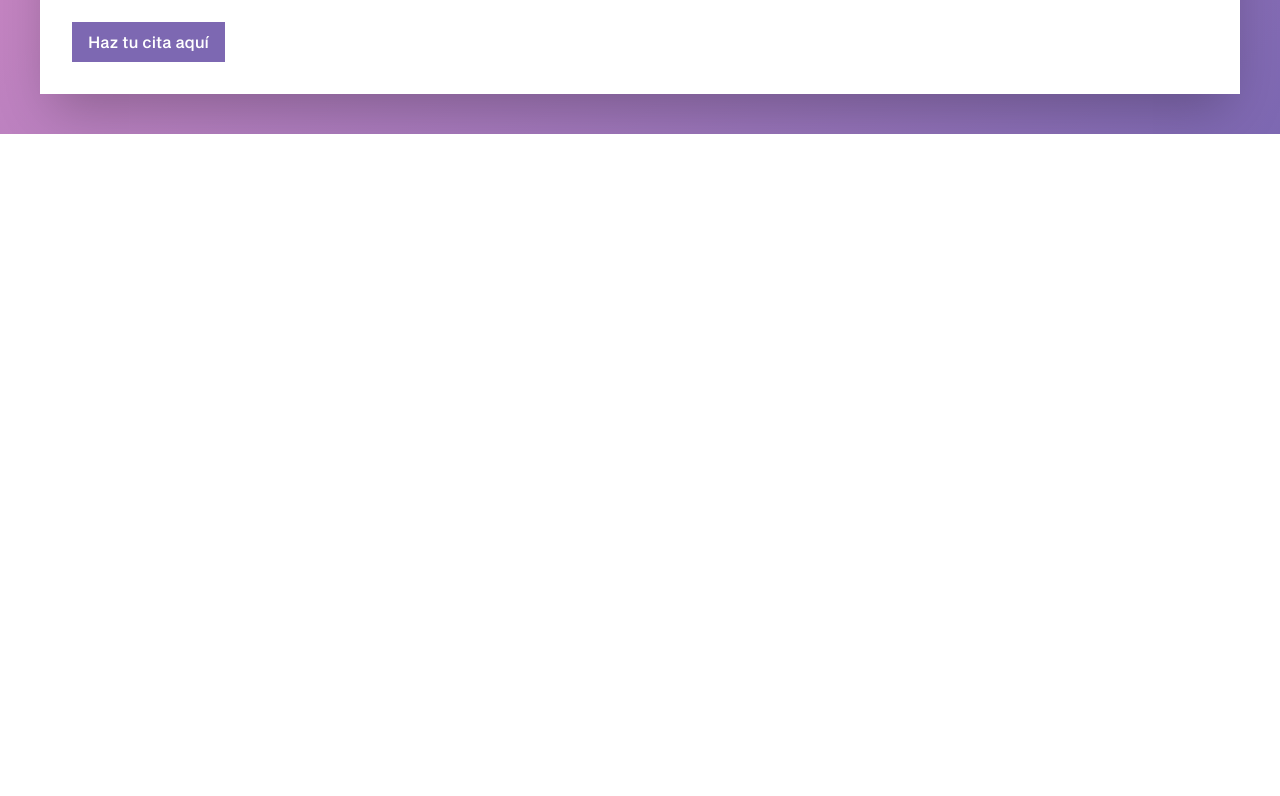
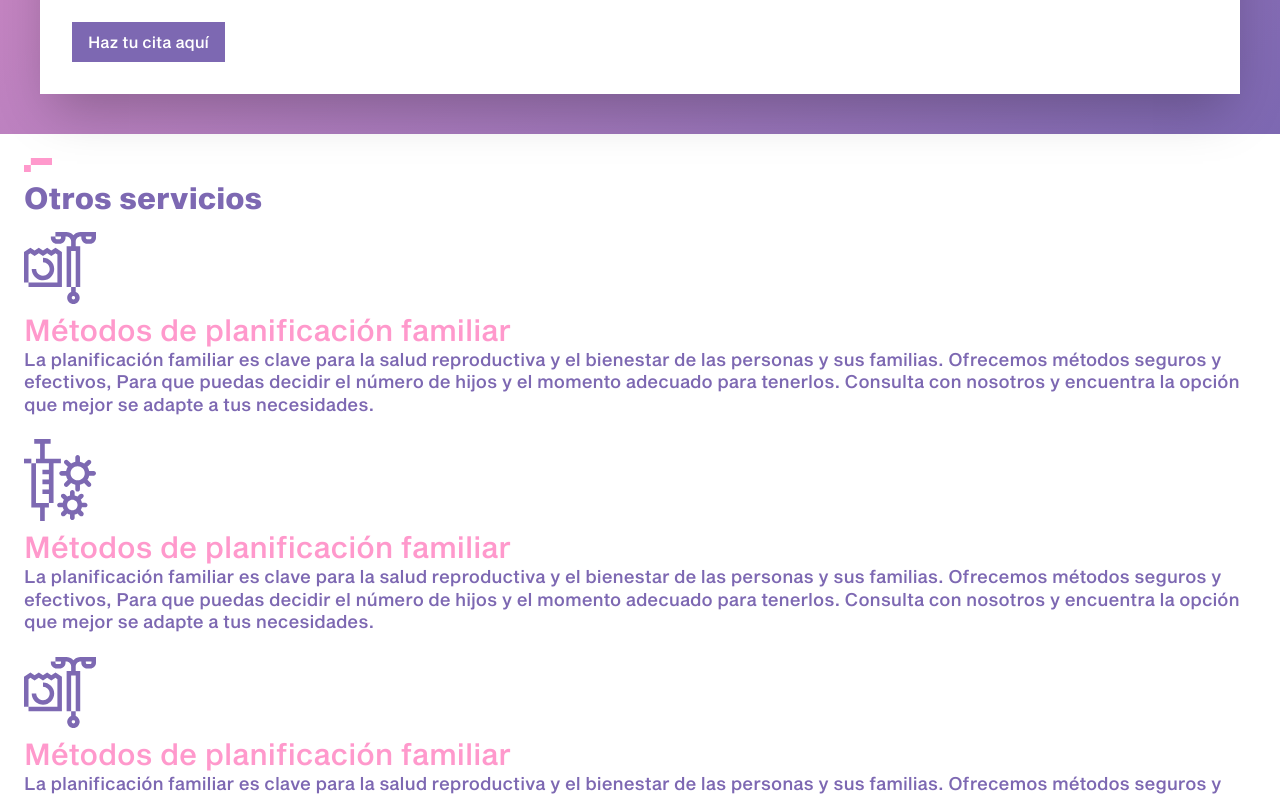
Before and after one commit to Hiddenberg/hicea-website, a Next.js app in the folder application/: page / in a window 1280 px wide. Shown: the part 3525-4321 px from the top of the page. Before the commit the page ends 3659 px from the top, so only its background shows below. Built offline with nearby package versions, Linux system fonts and the light colour scheme.

Commit message:
adding other services section

```diff
--- /dev/null
+++ b/application/src/app/components/sections/OtherServicesSection.tsx
@@ -0,0 +1,55 @@
+import TextLineIcon from "../TextLineIcon";
+
+interface OtherServiceCardProps {
+   title: string;
+   description: string;
+   iconURL: string;
+}
+
+function OtherServiceCard({ title, description, iconURL }: OtherServiceCardProps) {
+   return (
+      <div>
+         <img src={iconURL} alt={title} className="mb-2 w-18 h-auto object-contain" />
+         <h3 className="text-hicea-pink text-3xl">{title}</h3>
+         <p className="text-hicea-purple text-lg leading-tight">{description}</p>
+      </div>
+   )
+}
+
+const otherServices: OtherServiceCardProps[] = [
+   {
+      title: "Métodos de planificación familiar",
+      description: "La planificación familiar es clave para la salud reproductiva y el bienestar de las personas y sus familias. Ofrecemos métodos seguros y efectivos, Para que puedas decidir el número de hijos y el momento adecuado para tenerlos. Consulta con nosotros y encuentra la opción que mejor se adapte a tus necesidades.",
+      iconURL: "/assets/PLANIFICACION-FAMILIAR.svg"
+   },
+   {
+      title: "Métodos de planificación familiar",
+      description: "La planificación familiar es clave para la salud reproductiva y el bienestar de las personas y sus familias. Ofrecemos métodos seguros y efectivos, Para que puedas decidir el número de hijos y el momento adecuado para tenerlos. Consulta con nosotros y encuentra la opción que mejor se adapte a tus necesidades.",
+      iconURL: "/assets/VACUNAS-VPH.svg"
+   },
+   {
+      title: "Métodos de planificación familiar",
+      description: "La planificación familiar es clave para la salud reproductiva y el bienestar de las personas y sus familias. Ofrecemos métodos seguros y efectivos, Para que puedas decidir el número de hijos y el momento adecuado para tenerlos. Consulta con nosotros y encuentra la opción que mejor se adapte a tus necesidades.",
+      iconURL: "/assets/PLANIFICACION-FAMILIAR.svg"
+   },
+   {
+      title: "Métodos de planificación familiar",
+      description: "La planificación familiar es clave para la salud reproductiva y el bienestar de las personas y sus familias. Ofrecemos métodos seguros y efectivos, Para que puedas decidir el número de hijos y el momento adecuado para tenerlos. Consulta con nosotros y encuentra la opción que mejor se adapte a tus necesidades.",
+      iconURL: "/assets/PLANIFICACION-FAMILIAR.svg"
+   },
+]
+
+export default function OtherServicesSection() {
+   return (
+      <div className="p-6 w-full">
+         <TextLineIcon />
+         <h2 className="mb-4 font-semibold text-hicea-purple text-3xl">Otros servicios</h2>
+
+         <div className="space-y-6">
+            {otherServices.map((service) => (
+               <OtherServiceCard key={service.title} {...service} />
+            ))}
+         </div>
+      </div>
+   )
+}
--- a/application/src/app/page.tsx
+++ b/application/src/app/page.tsx
@@ -1,6 +1,7 @@
 import MobileHeader from "./components/MobileHeader";
 import AboutUsSection from "./components/sections/AboutUsSection";
 import HeroSection from "./components/sections/HeroSection";
+import OtherServicesSection from "./components/sections/OtherServicesSection";
 import OurFocusSection from "./components/sections/OurFocusSection";
 import OurTeamSection from "./components/sections/OurTeamSection";
 import ServicesSection from "./components/sections/ServicesSection";
@@ -14,6 +15,7 @@ export default function Home() {
          <OurTeamSection />
          <OurFocusSection />
          <ServicesSection />
+         <OtherServicesSection />
       </main>
    );
 }
```
Also changed, not shown: application/public/assets/PLANIFICACION-FAMILIAR.svg (renamed from application/public/assets/PLANIFICACION FAMILIAR.svg), application/public/assets/VACUNAS-VPH.svg (renamed from application/public/assets/VACUNAS VPH.svg).
